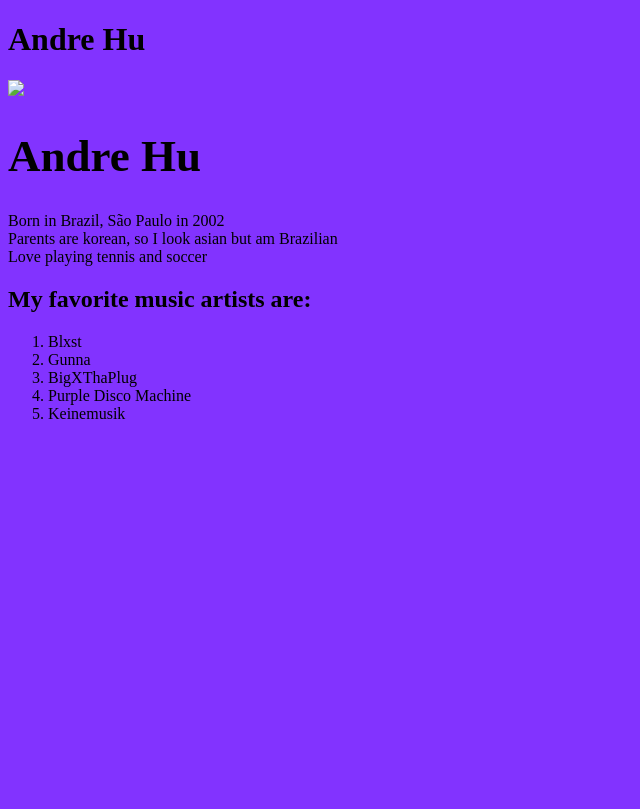
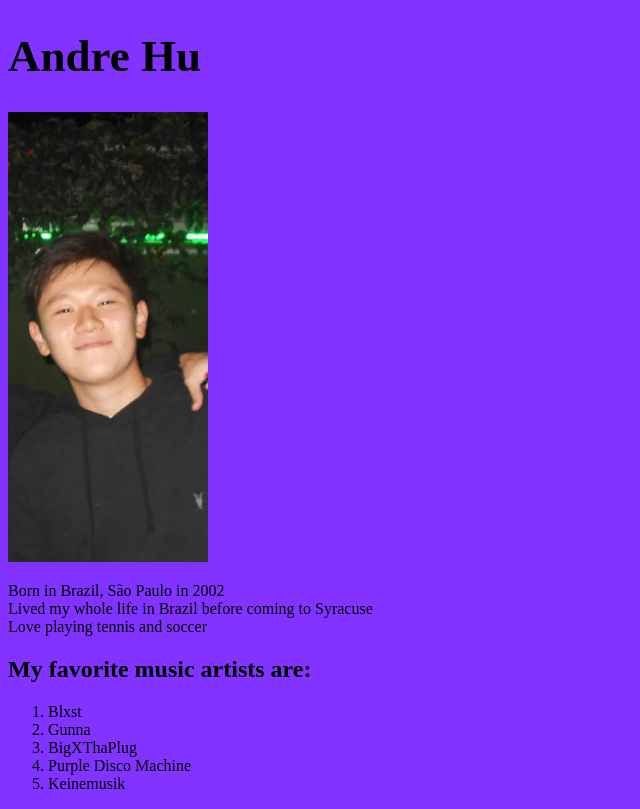
Before and after one commit to andretyhu/andretyhu.github.io, a plain HTML site: page index.html in a window 1280 px wide. Shown: the whole page, without its empty margins (0-640 px from the left). Drawn offline with Linux system fonts and the light colour scheme.

Commit message:
index.html

```diff
--- a/index.html
+++ b/index.html
@@ -2,12 +2,13 @@
 <html>
 <body style="background-color: #8233FF;">
 
-<h1>Andre Hu</h1>
-<p><img src="me.jpg width = "200" height = "300"></p>
+
+
 <h1 style="font-size: 45px;">Andre Hu</h1>
+<p><img src="me.jpg" width= "200" height = "450"></p>
 
 <p>Born in Brazil, São Paulo in 2002
-<br>Parents are korean, so I look asian but am Brazilian
+<br>Lived my whole life in Brazil before coming to Syracuse
 <br>Love playing tennis and soccer </p>
 
 <h2>My favorite music artists are:</h2>
```
